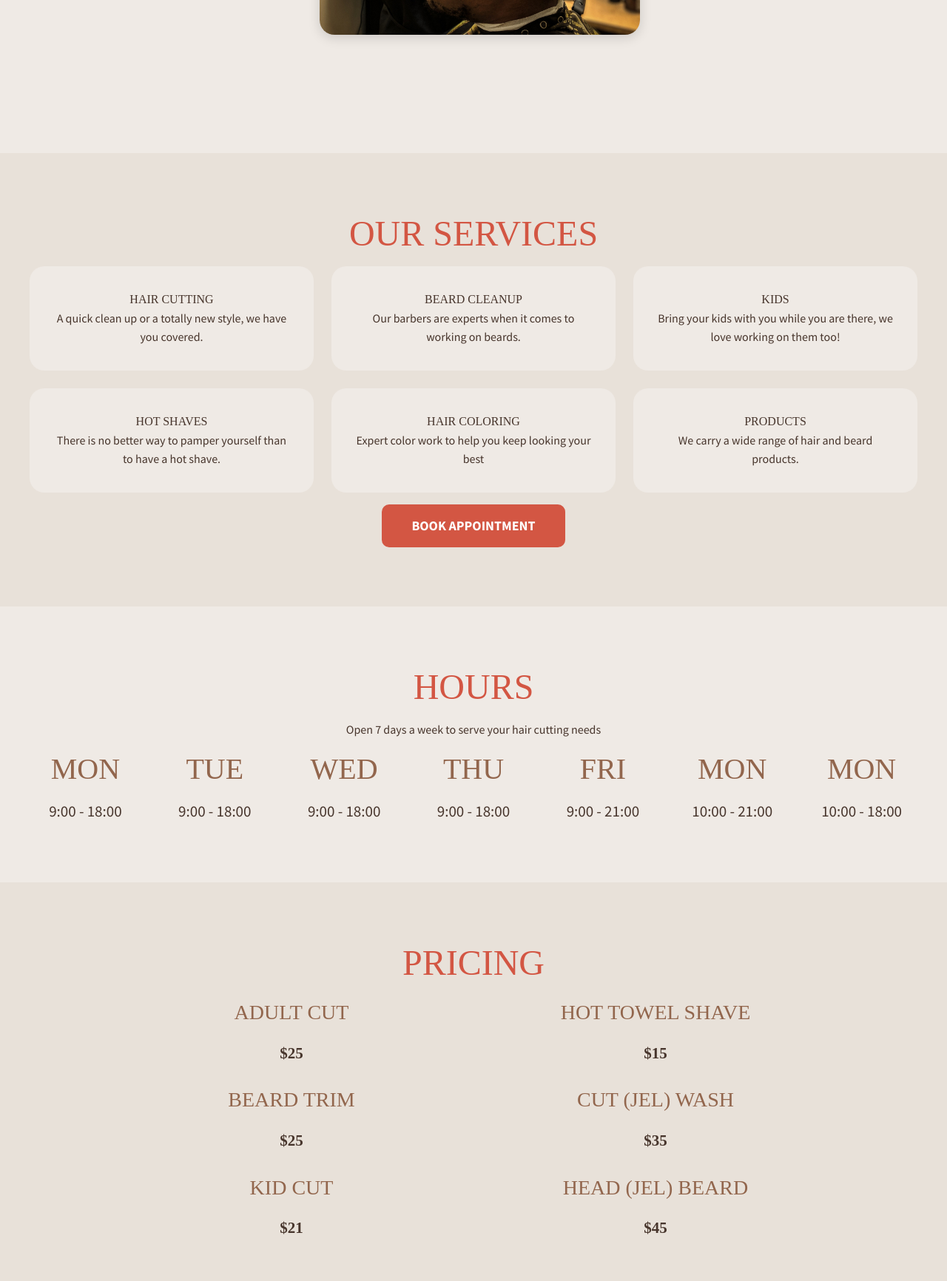
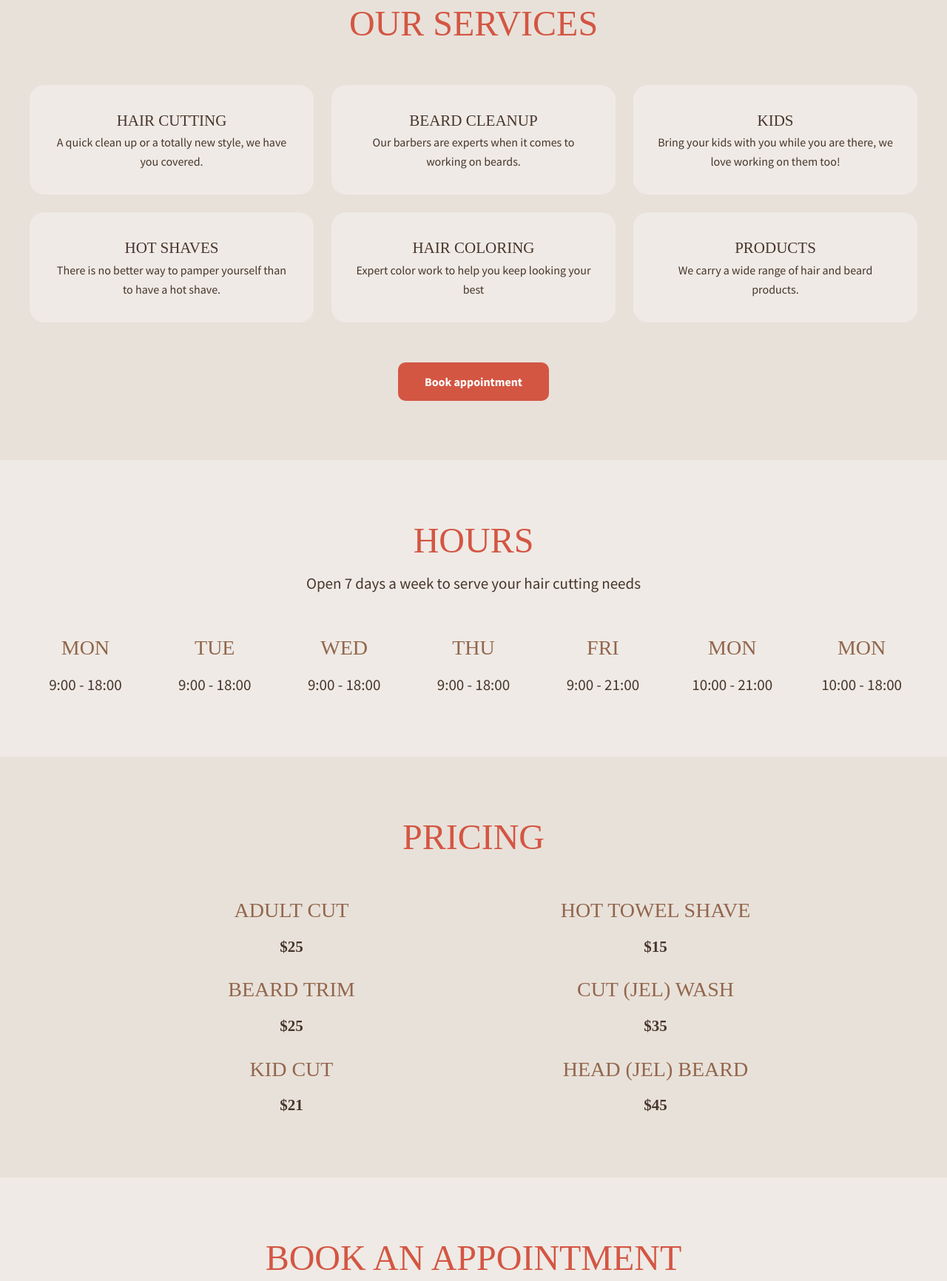
Before and after one commit to fszabi/barber, a website built with Vite: page index.html in a window 1280 px wide. Shown: the part 944-2676 px from the top of the page at 74% size. Built offline with nearby package versions, Linux system fonts and the light colour scheme; some packages are replaced by stand-ins of ours; a web font is replaced by a local one.

Commit message:
barber site updated

```diff
--- a/index.html
+++ b/index.html
@@ -68,23 +68,29 @@
     </header>
     <main>
       <section class="hero | text-center">
-        <div class="container flow" data-spacing="large" data-type="wide">
+        <div
+          class="even-columns justify-center | container"
+          data-spacing="large"
+          data-type="wide"
+        >
+          <div class="flow align-self-center" data-spacing="large">
             <h1 class="fs-900 ff-accent text-uppercase clr-accent-400">
               The Barber Shop
             </h1>
-          <p class="">
+            <p class="fs-500">
               Established over a decade ago,
-            <span class="fw-700">The Barber Shop</span> is here to serve you're
-            hair needs, whatever they are. From a simple cut, a beard trim or a
-            hot towel shave, we're here to help you with.
+              <span class="fw-700">The Barber Shop</span> is here to serve
+              you're hair needs, whatever they are. From a simple cut, a beard
+              trim or a hot towel shave, we're here to help you with.
             </p>
 
             <div class="flex-group mx-auto">
               <a href="#book" class="btn btn--accent">Book appointment</a>
               <a href="#prices" class="btn btn--primary">View Prices</a>
             </div>
+          </div>
 
-          <picture class="flex-group mx-auto">
+          <picture>
             <source srcset="assets/hair-cut.webp" type="image/webp" />
             <img
               class="border-radius-1 box-shadow-2"
@@ -94,43 +100,48 @@
           </picture>
         </div>
       </section>
-      <section id="about-us" class="section | bg-primary-200 text-center">
-        <div class="container flow" data-type="wide">
+      <section
+        id="about-us"
+        class="section about-us | bg-primary-200 text-center"
+      >
+        <div class="container" data-type="wide">
+          <header class="section-header">
             <h2 class="ff-accent fs-800 text-uppercase clr-accent-400">
               Our Services
             </h2>
+          </header>
 
           <div class="even-columns col-3">
             <div class="card | padding-32 bg-primary-100 border-radius-1">
-              <h3 class="ff-accent text-uppercase">Hair Cutting</h3>
+              <h3 class="ff-accent fs-500 text-uppercase">Hair Cutting</h3>
               <p>
                 A quick clean up or a totally new style, we have you covered.
               </p>
             </div>
             <div class="card | padding-32 bg-primary-100 border-radius-1">
-              <h3 class="ff-accent text-uppercase">Hot Shaves</h3>
+              <h3 class="ff-accent fs-500 text-uppercase">Hot Shaves</h3>
               <p>
                 There is no better way to pamper yourself than to have a hot
                 shave.
               </p>
             </div>
             <div class="card | padding-32 bg-primary-100 border-radius-1">
-              <h3 class="ff-accent text-uppercase">Beard Cleanup</h3>
+              <h3 class="ff-accent fs-500 text-uppercase">Beard Cleanup</h3>
               <p>Our barbers are experts when it comes to working on beards.</p>
             </div>
             <div class="card | padding-32 bg-primary-100 border-radius-1">
-              <h3 class="ff-accent text-uppercase">Hair Coloring</h3>
+              <h3 class="ff-accent fs-500 text-uppercase">Hair Coloring</h3>
               <p>Expert color work to help you keep looking your best</p>
             </div>
             <div class="card | padding-32 bg-primary-100 border-radius-1">
-              <h3 class="ff-accent text-uppercase">Kids</h3>
+              <h3 class="ff-accent fs-500 text-uppercase">Kids</h3>
               <p>
                 Bring your kids with you while you are there, we love working on
                 them too!
               </p>
             </div>
             <div class="card | padding-32 bg-primary-100 border-radius-1">
-              <h3 class="ff-accent text-uppercase">Products</h3>
+              <h3 class="ff-accent fs-500 text-uppercase">Products</h3>
               <p>We carry a wide range of hair and beard products.</p>
             </div>
           </div>
@@ -142,9 +153,14 @@
       </section>
       <section id="hours" class="section | bg-primary-100 text-center">
         <div class="container flow" data-type="wide">
-          <h2 class="ff-accent fs-800 text-uppercase clr-accent-400">Hours</h2>
-
-          <p>Open 7 days a week to serve your hair cutting needs</p>
+          <header class="section-header">
+            <h2 class="ff-accent fs-800 text-uppercase clr-accent-400">
+              Hours
+            </h2>
+            <p class="fs-500">
+              Open 7 days a week to serve your hair cutting needs
+            </p>
+          </header>
 
           <div class="even-columns justify-center">
             <div class="flex-group flex-col">
@@ -194,43 +210,45 @@
       </section>
       <section id="prices" class="section | bg-primary-200 text-center">
         <div class="container flow">
+          <header class="section-header">
             <h2 class="ff-accent fs-800 text-uppercase clr-accent-400">
               Pricing
             </h2>
+          </header>
 
           <div class="even-columns col-2 justify-center align-center">
             <div class="flex-group flex-col">
-              <h3 class="ff-accent fs-600 text-uppercase clr-primary-400">
+              <h3 class="ff-accent fs-700 text-uppercase clr-primary-400">
                 Adult Cut
               </h3>
               <p class="ff-accent fs-500 fw-700">$25</p>
             </div>
             <div class="flex-group flex-col">
-              <h3 class="ff-accent fs-600 text-uppercase clr-primary-400">
+              <h3 class="ff-accent fs-700 text-uppercase clr-primary-400">
                 Beard Trim
               </h3>
               <p class="ff-accent fs-500 fw-700">$25</p>
             </div>
             <div class="flex-group flex-col">
-              <h3 class="ff-accent fs-600 text-uppercase clr-primary-400">
+              <h3 class="ff-accent fs-700 text-uppercase clr-primary-400">
                 Kid Cut
               </h3>
               <p class="ff-accent fs-500 fw-700">$21</p>
             </div>
             <div class="flex-group flex-col">
-              <h3 class="ff-accent fs-600 text-uppercase clr-primary-400">
+              <h3 class="ff-accent fs-700 text-uppercase clr-primary-400">
                 Hot Towel Shave
               </h3>
               <p class="ff-accent fs-500 fw-700">$15</p>
             </div>
             <div class="flex-group flex-col">
-              <h3 class="ff-accent fs-600 text-uppercase clr-primary-400">
+              <h3 class="ff-accent fs-700 text-uppercase clr-primary-400">
                 Cut (jel) Wash
               </h3>
               <p class="ff-accent fs-500 fw-700">$35</p>
             </div>
             <div class="flex-group flex-col">
-              <h3 class="ff-accent fs-600 text-uppercase clr-primary-400">
+              <h3 class="ff-accent fs-700 text-uppercase clr-primary-400">
                 Head (jel) Beard
               </h3>
               <p class="ff-accent fs-500 fw-700">$45</p>
@@ -245,7 +263,7 @@
           >
             Book an Appointment
           </h2>
-          <p class="text-center">
+          <p class="fs-500 text-center">
             Please fill out the form below to book your appointment
           </p>
 
@@ -341,7 +359,7 @@
         <img class="logo mx-auto" src="assets/logo.svg" alt="barber logo" />
 
         <p>Here to serve your hair needs, whatever they might be</p>
-        <p class="ff-accent">514-555-1234</p>
+        <p class="ff-accent clr-accent-300">514-555-1234</p>
       </div>
       <button class="btn btn--scroll-top">
         <i class="fa-solid fa-square-caret-up"></i>
--- a/main.js
+++ b/main.js
@@ -27,7 +27,7 @@ const scrollButtonObserver = new IntersectionObserver(
       document.documentElement.scrollTop = 0; // Firefox, Chrome, Opera
     }
   },
-  { rootMargin: "2000px 0px 0px 0px" }
+  { rootMargin: "1000px 0px 0px 0px" }
 );
 
 scrollButtonObserver.observe(scrollWatcher);
--- a/scss/abstracts/_typography.scss
+++ b/scss/abstracts/_typography.scss
@@ -10,10 +10,8 @@ $fw-700: 700;
 
 $font-sizes: (
   900: 3.75rem,
-  800: 3rem,
-  700: 2.5rem,
-  600: 1.75rem,
-  500: 1.3125rem,
-  400: 1.125rem,
-  300: 1rem,
+  800: clamp(2.25rem, 0.5rem + 5vw, 3rem),
+  700: 1.75rem,
+  500: clamp(1.125rem, 0.5rem + 2vw, 1.3125rem),
+  400: 1rem,
 );
--- a/scss/base/_general.scss
+++ b/scss/base/_general.scss
@@ -8,7 +8,7 @@ html {
 body {
   font: {
     family: $ff-base;
-    size: fs(300);
+    size: fs(400);
     weight: $fw-400;
   }
   line-height: 1.6;
--- /dev/null
+++ b/scss/components/_about-us.scss
@@ -0,0 +1,7 @@
+@use "../abstracts/" as *;
+
+.about-us {
+  .flex-group {
+    margin-top: size(36) * 1.5;
+  }
+}
--- a/scss/components/_buttons.scss
+++ b/scss/components/_buttons.scss
@@ -7,7 +7,6 @@
   line-height: 1;
   cursor: pointer;
   padding: 1.125em 2.25em;
-  text-transform: uppercase;
   text-decoration: none;
   color: clr(neutral, 100);
   font: {
--- a/scss/components/_form.scss
+++ b/scss/components/_form.scss
@@ -24,7 +24,6 @@ input, textarea, select, button {
 label, input {
   display: block;
   width: 100%;
-  font-size: fs(300);
 }
 
 label {
--- a/scss/components/_hero.scss
+++ b/scss/components/_hero.scss
@@ -1,6 +1,19 @@
 @use "../abstracts/" as *;
 
 .hero {
+  --grid-gap: 2em;
+
+
   background-color: clr(primary, 100);
   padding-block: size(32) * 5;
+
+  @include mqMin(medium) {
+    &.text-center {
+      text-align: left;
+    }
+
+    .flex-group.mx-auto {
+      justify-content: left;
+    }
+  }
 }
--- a/scss/components/_index.scss
+++ b/scss/components/_index.scss
@@ -1,7 +1,9 @@
 @forward "buttons";
 @forward "navigation";
 @forward "hero";
+@forward "about-us";
 @forward "form";
 @forward "footer";
 @forward "primary-header";
 @forward "success";
+@forward "section-header";
--- a/scss/components/_navigation.scss
+++ b/scss/components/_navigation.scss
@@ -12,12 +12,12 @@
     color: clr(neutral, 100);
     font: {
       family: $ff-accent;
-      size: fs(400);
+      size: fs(500);
     }
+    transition: color 250ms;
 
     &:is(:hover, :focus) {
-      opacity: .7;
-      text-decoration: underline;
+      color: clr(accent, 300);
     }
   }
 }
--- /dev/null
+++ b/scss/components/_section-header.scss
@@ -0,0 +1,14 @@
+@use "../abstracts/" as *;
+
+.section-header {
+  margin-block-end: size(36) * 1.5;
+
+  p {
+    max-width: 50ch;
+    margin-top: size(12);
+
+    .text-center & {
+      margin-inline: auto;
+    }
+  }
+}
--- a/scss/layout/_even-columns.scss
+++ b/scss/layout/_even-columns.scss
@@ -13,8 +13,16 @@
     align-items: center;
   }
 
+  .align-self-center {
+    align-self: center;
+  }
+
   &.justify-center {
     justify-items: center;
+  }
+
+  .justify-self-center {
+    justify-self: center;
   }
 
   &.col-2 {
```
Lines whose indentation alone changed are shown as unchanged.
